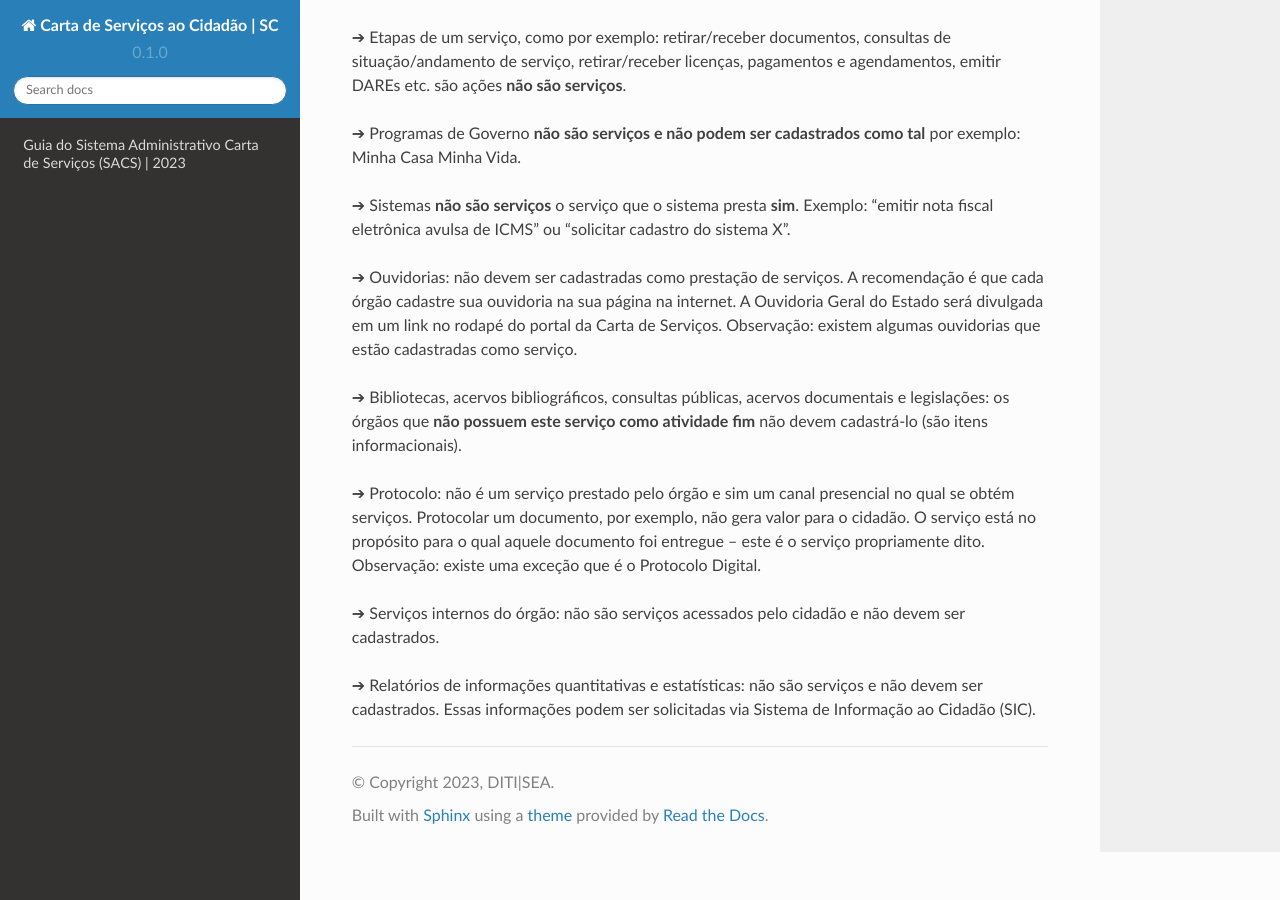
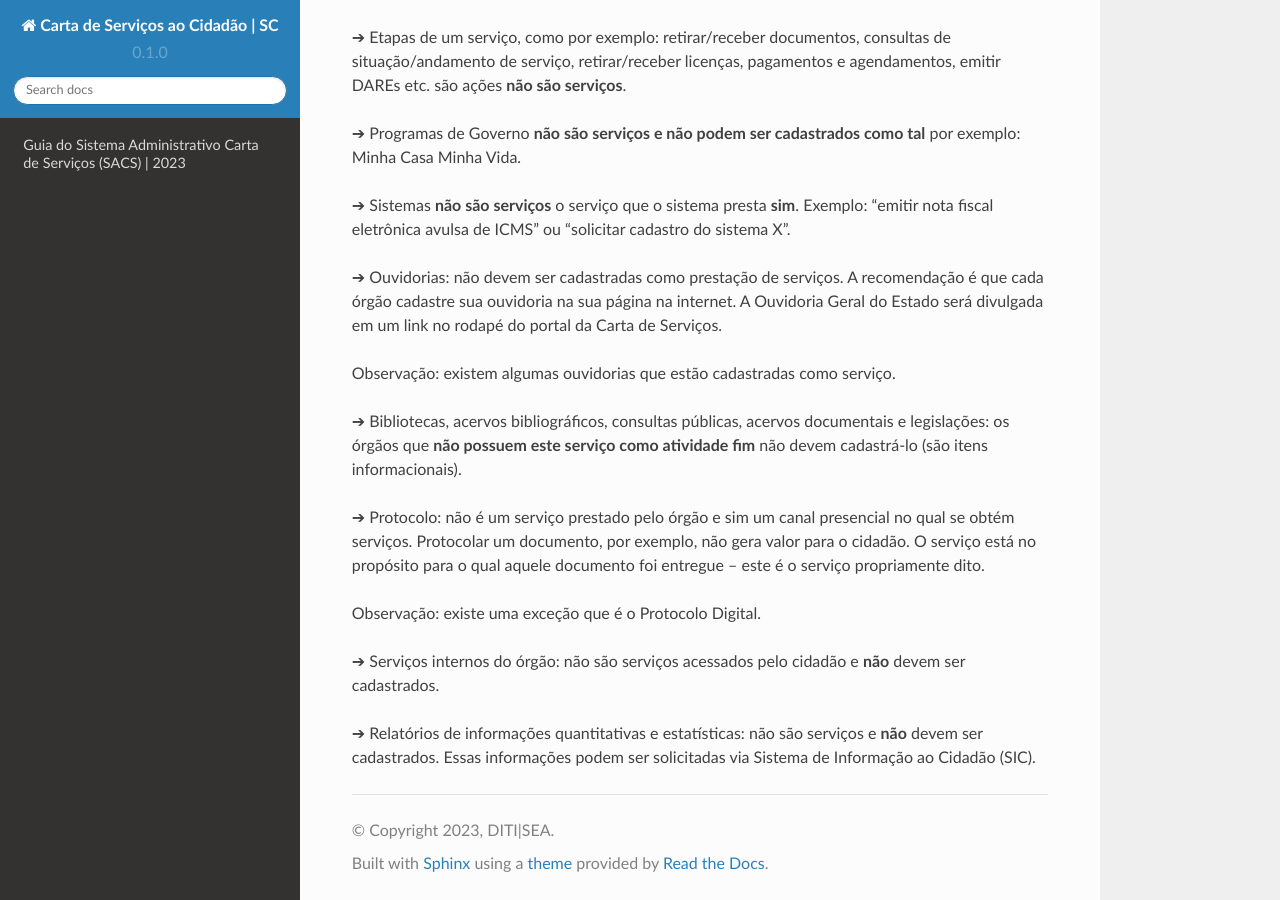
Before and after one commit to brunoaltieri/cartadeservicos, a Sphinx documentation site: the page built from docs/source/index.rst, in a window 1280 px wide and 900 px high, scrolled down 4318 px. Built offline with Sphinx 7.4.7 and the Read the Docs theme 2.0.0, drawn with Linux system fonts in a browser that asks for light colours.

```diff
--- a/docs/source/index.rst
+++ b/docs/source/index.rst
@@ -138,13 +138,15 @@ Recomendações:
 ➔ Sistemas **não são serviços** o serviço que o sistema presta **sim**. Exemplo: “emitir nota fiscal eletrônica avulsa de ICMS” ou “solicitar cadastro do sistema X”.
 
 ➔ Ouvidorias: não devem ser cadastradas como prestação de serviços. A recomendação é que cada órgão cadastre sua ouvidoria na sua página na internet. A Ouvidoria Geral do Estado será divulgada em um link no rodapé do portal da Carta de Serviços.
+
 Observação: existem algumas ouvidorias que estão cadastradas como serviço.
 
 ➔ Bibliotecas, acervos bibliográficos, consultas públicas, acervos documentais e legislações: os órgãos que **não possuem este serviço como atividade fim** não devem cadastrá-lo (são itens informacionais).
 
 ➔ Protocolo: não é um serviço prestado pelo órgão e sim um canal presencial no qual se obtém serviços. Protocolar um documento, por exemplo, não gera valor para o cidadão. O serviço está no propósito para o qual aquele documento foi entregue – este é o serviço propriamente dito.
+
 Observação: existe uma exceção que é o Protocolo Digital.
 
-➔ Serviços internos do órgão: não são serviços acessados pelo cidadão e não devem ser cadastrados.
+➔ Serviços internos do órgão: não são serviços acessados pelo cidadão e **não** devem ser cadastrados.
 
-➔ Relatórios de informações quantitativas e estatísticas: não são serviços e não devem ser cadastrados. Essas informações podem ser solicitadas via Sistema de Informação ao Cidadão (SIC).
+➔ Relatórios de informações quantitativas e estatísticas: não são serviços e **não** devem ser cadastrados. Essas informações podem ser solicitadas via Sistema de Informação ao Cidadão (SIC).
```
